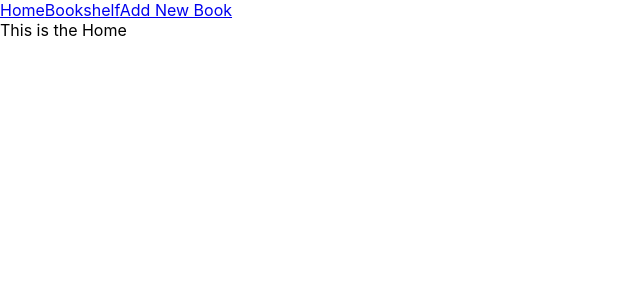
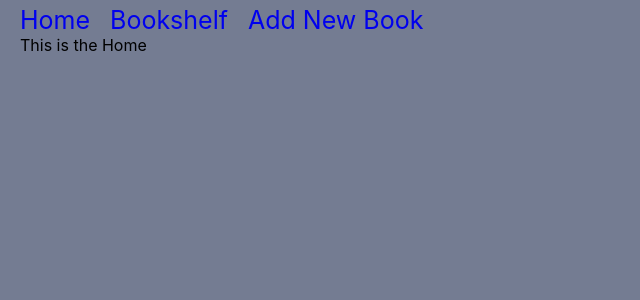
Before and after one commit to Creasser/Blakes-Bookshelf, a React (Create React App) app: page / in a window 1280 px wide. Shown: the top 300 px of the page, without its empty margins (0-640 px from the left). Built offline with nearby package versions, Linux system fonts and the light colour scheme.

Commit message:
add basic styling to navbar

```diff
--- a/src/App.js
+++ b/src/App.js
@@ -9,7 +9,7 @@ import { Route } from 'react-router-dom';
 
 function App() {
   return (
-    <div>
+    <div className='app'>
       <NavBar />
       <Route exact path="/">
         <Home />
--- a/src/NavBar.js
+++ b/src/NavBar.js
@@ -4,10 +4,10 @@ import { NavLink } from "react-router-dom";
 
 function NavBar(){
     return (
-        <div>
-            <NavLink exact to="/">Home</NavLink>
-            <NavLink exact to="/bookshelf">Bookshelf</NavLink>
-            <NavLink exact to="/newbook">Add New Book</NavLink>
+        <div className="navLinkContainer">
+            <NavLink className='navLinks' exact to="/">Home</NavLink>
+            <NavLink className='navLinks' exact to="/bookshelf">Bookshelf</NavLink>
+            <NavLink className='navLinks' exact to="/newbook">Add New Book</NavLink>
         </div>
     )
 }
--- a/src/index.css
+++ b/src/index.css
@@ -1,13 +1,33 @@
 body {
-  margin: 0;
+  margin: 5px 20px auto 20px;
   font-family: -apple-system, BlinkMacSystemFont, 'Segoe UI', 'Roboto', 'Oxygen',
     'Ubuntu', 'Cantarell', 'Fira Sans', 'Droid Sans', 'Helvetica Neue',
     sans-serif;
   -webkit-font-smoothing: antialiased;
   -moz-osx-font-smoothing: grayscale;
+  background-color: #747C92;
 }
 
 code {
   font-family: source-code-pro, Menlo, Monaco, Consolas, 'Courier New',
     monospace;
 }
+
+.navLinkContainer {
+  display: flex;
+}
+
+.navLinks {
+  font-size: 25px;
+  text-decoration: none;
+  padding-right: 20px;
+}
+
+.navLinks:visited {
+  color: black;
+}
+
+.app {
+  display: flex;
+  flex-direction: column;
+}
```
